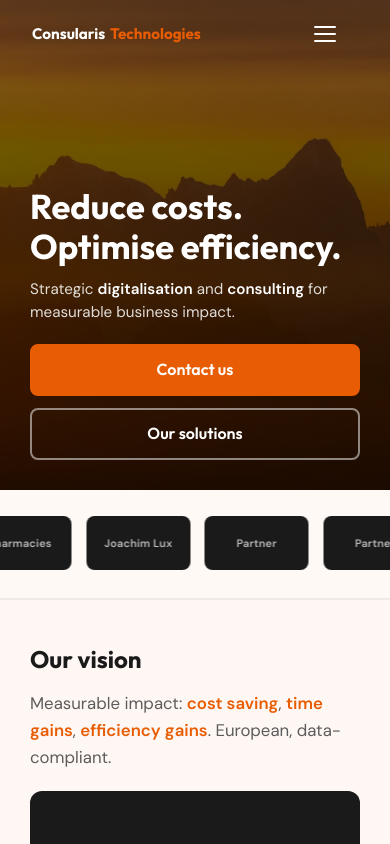
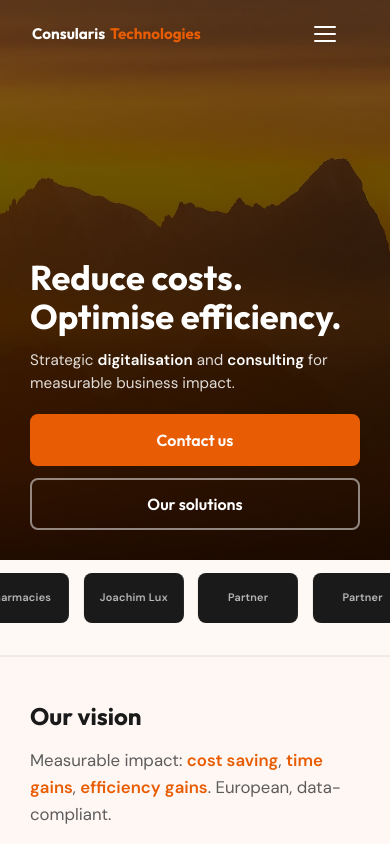
Before and after one commit to prichard26/Consularis-Technologies, a website built with Vite: page index.html in a window 390 px wide. Shown: the top 844 px of the page. Built offline with nearby package versions, Linux system fonts and the light colour scheme.

Commit message:
phone exp 2

```diff
--- a/src/styles/main.css
+++ b/src/styles/main.css
@@ -554,6 +554,8 @@ a:hover { color: var(--accent-dark); text-decoration: underline; }
 
 /* ===== Phone-first improvements ===== */
 @media (max-width: 767px) {
+  :root { --phone-partners-h: 104px; }
+
   .header-inner {
     gap: .75rem;
     padding: .75rem 1rem;
@@ -577,7 +579,7 @@ a:hover { color: var(--accent-dark); text-decoration: underline; }
   }
 
   .hero {
-    min-height: clamp(320px, 62svh, 560px);
+    min-height: clamp(320px, calc(100svh - 72px - var(--phone-partners-h)), 620px);
     align-items: flex-end;
     padding-bottom: 1.5rem;
   }
@@ -623,7 +625,8 @@ a:hover { color: var(--accent-dark); text-decoration: underline; }
   }
 
   .partners {
-    padding: 1rem 0 1.1rem;
+    min-height: var(--phone-partners-h);
+    padding: .45rem 0 .55rem;
   }
 
   .partners-carousel-wrap { margin: 0; }
@@ -635,7 +638,7 @@ a:hover { color: var(--accent-dark); text-decoration: underline; }
   }
 
   .partners-carousel-track {
-    padding: .65rem 0;
+    padding: .35rem 0;
     animation-duration: 28s;
   }
 
@@ -645,8 +648,8 @@ a:hover { color: var(--accent-dark); text-decoration: underline; }
   }
 
   .partner-logo {
-    width: 112px;
-    height: 58px;
+    width: 108px;
+    height: 54px;
     font-size: .68rem;
   }
 
@@ -702,11 +705,13 @@ a:hover { color: var(--accent-dark); text-decoration: underline; }
 }
 
 @media (max-width: 480px) {
+  :root { --phone-partners-h: 96px; }
+
   .container { padding-inline: .875rem; }
 
   .logo { font-size: .95rem; }
 
-  .hero { min-height: clamp(300px, 58svh, 500px); }
+  .hero { min-height: clamp(300px, calc(100svh - 70px - var(--phone-partners-h)), 560px); }
 
   .hero-title { font-size: clamp(1.7rem, 10vw, 2.15rem); }
   .hero-subtitle { font-size: .95rem; }
@@ -717,8 +722,8 @@ a:hover { color: var(--accent-dark); text-decoration: underline; }
   .partners-carousel-wrap::after { display: none; }
 
   .partner-logo {
-    width: 104px;
-    height: 54px;
+    width: 100px;
+    height: 50px;
   }
 
   .footer-links { gap: .8rem; }
```
